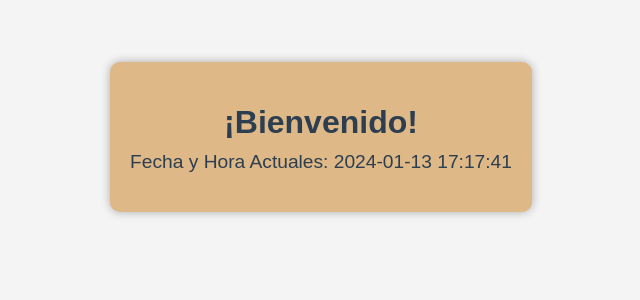
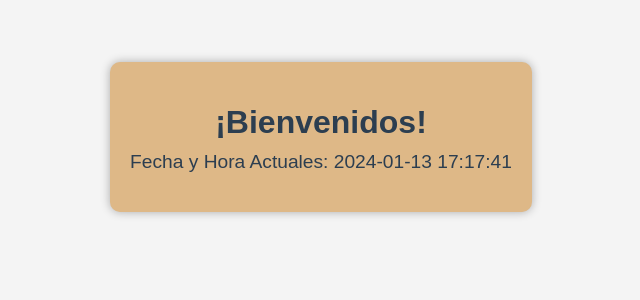
Before and after one commit to ccaicedocam85/pruebatecnica, a Flask app: page / in a window 1280 px wide. Shown: the part 263-563 px from the top of the page, without its empty margins (319-959 px from the left). Run offline with Flask 3, Linux system fonts and the light colour scheme.

Commit message:
Fix welcome message in app.py and remove unnecessary CSS in styles.css

```diff
--- a/app.py
+++ b/app.py
@@ -10,7 +10,7 @@ def index():
     formatted_date_time = now.strftime("%Y-%m-%d %H:%M:%S")
 
     # Renderizar la plantilla con el mensaje de bienvenida y la fecha y hora actuales
-    return render_template('index.html', message='¡Bienvenido!', date_time=formatted_date_time)
+    return render_template('index.html', message='¡Bienvenidos!', date_time=formatted_date_time)
 
 if __name__ == '__main__':
     app.run(debug=True)
--- a/static/styles.css
+++ b/static/styles.css
@@ -1,5 +1,3 @@
-/* static/styles.css */
-
 body {
     font-family: Arial, sans-serif;
     background-color: #f4f4f4;
--- a/templates/index.html
+++ b/templates/index.html
@@ -1,4 +1,3 @@
-<!-- Dentro de index.html -->
 <!DOCTYPE html>
 <html lang="es">
 <head>
```
